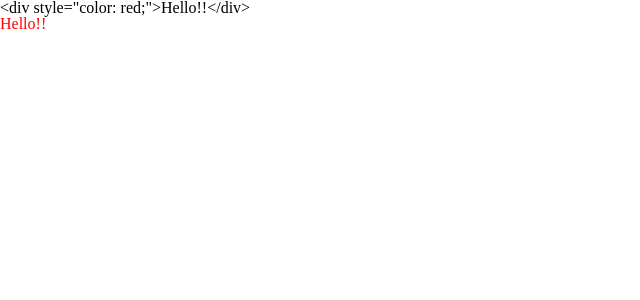
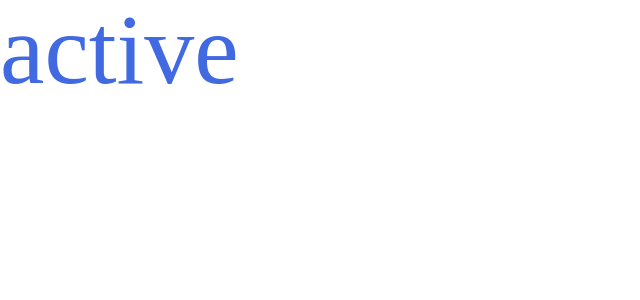
Before and after one commit to junb119/Vue-Practice, a Vue app in the folder vue3-template-syntax/: page / in a window 1280 px wide. Shown: the top 300 px of the page, without its empty margins (0-640 px from the left). Built offline with nearby package versions, Linux system fonts and the light colour scheme.

Commit message:
v-bind(html 속성)

```diff
--- a/vue3-template-syntax/src/App.vue
+++ b/vue3-template-syntax/src/App.vue
@@ -1,16 +1,14 @@
 <template>
-  <h1 v-once
-  @click="add">
+  <h1 v-bind:class="msg">
     {{msg}}
     </h1>
-    <h1 v-html="msg"></h1>
 </template>
 
 <script>
 export default {
   data() {
     return {
-      msg : '<div style="color: red;">Hello!!</div>'
+      msg : 'active'
     }
   },
   methods : {
@@ -20,3 +18,10 @@ export default {
   }
 }
 </script>
+
+<style scoped>
+  .active {
+    color : royalblue;
+    font-size: 100px;
+  }
+</style>
```
